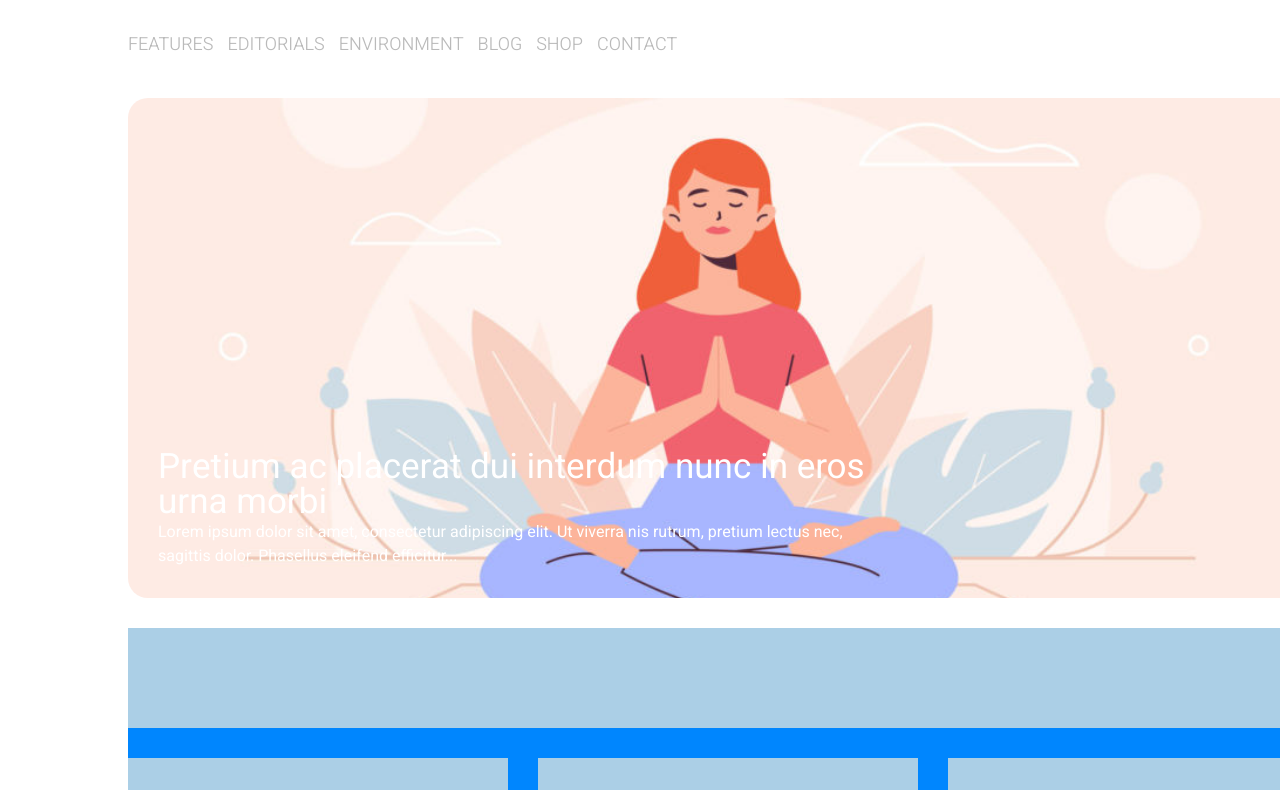
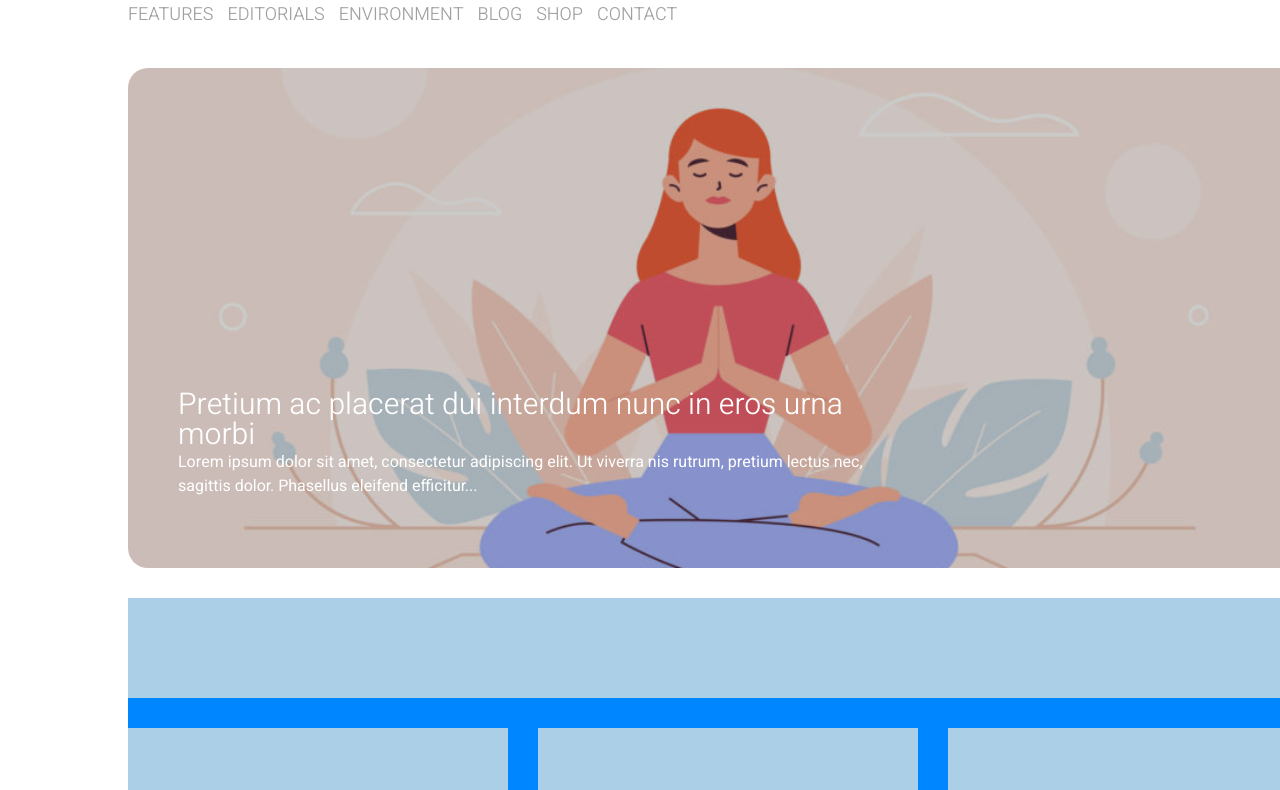
Before and after one commit to Kwaterlily/htmlcss-struttura-wp, a plain HTML site: page index.html in a window 1280 px wide. Shown: the part 116-906 px from the top of the page. Drawn offline with Linux system fonts and the light colour scheme.

Commit message:
headet completato

```diff
--- a/css/style.css
+++ b/css/style.css
@@ -21,7 +21,7 @@
 
 header {
     width: 1200px;
-    margin: 30px auto;
+    margin-bottom: 30px auto;
 }
 
 section {
@@ -29,11 +29,6 @@ section {
     margin: 30px auto;
 }
 
-.pink {
-    width: 100%;
-    height: 180px;
-    margin-bottom: 30px;
-}
 
 #logo img {
     height: 70px;
@@ -53,7 +48,7 @@ nav ul li {
     padding-right: 10px;
     font-size: 18px;
     font-weight: 200;
-    color: rgb(186, 186, 186);
+    color: rgb(160, 160, 160);
 }
 
 nav {
@@ -63,11 +58,9 @@ nav {
 .hero {
     width: 100%;
     height: 500px;
-    background-image: url(../img/banner.jpg);
-    background-size: cover;
-    background-position: center;
     border-radius: 20px;
     position: relative;
+    overflow: hidden;
 }
 
 .hero img {
@@ -76,26 +69,26 @@ nav {
     object-fit: cover;
 }
 
-.hoverlay::before {
+.hoverlay {
     content: "";
     position: absolute;
-    top 0;
+    top: 0;
     left: 0;
     bottom: 0;
     right: 0;
-    background-color: rgba(0, 0, 0, 2);
+    background-color: rgba(0, 0, 0, 0.2);
 }
 
 .hero .banner-text{
     position: absolute;
-    bottom: 30px;
-    left: 30px;
+    bottom: 70px;
+    left: 50px;
     width: 60%;
     color: white;
 }
 .hero .banner-text h1 {
-    font-size: 35px;
-    font-weight: 400;
+    font-size: 30px;
+    font-weight: 300;
     line-height: 1em;
 }
 
--- a/index.html
+++ b/index.html
@@ -32,6 +32,7 @@
             </div>
 
             <div class="hero">
+                <img src="img/banner.jpg" alt="banner">
                 <div class="hoverlay"></div>
                 <div class="banner-text">
                     <h1>Pretium ac placerat dui interdum nunc
```
